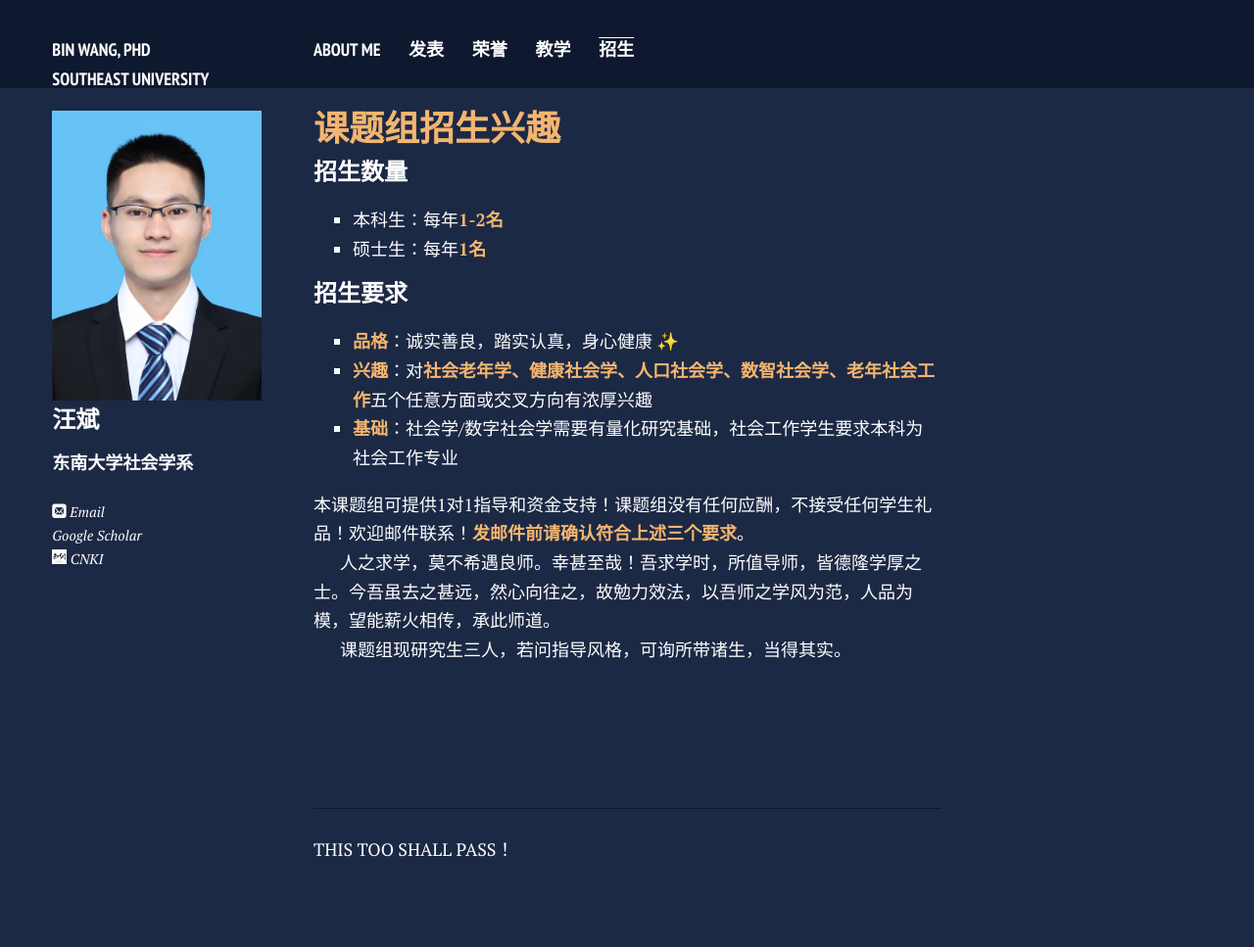
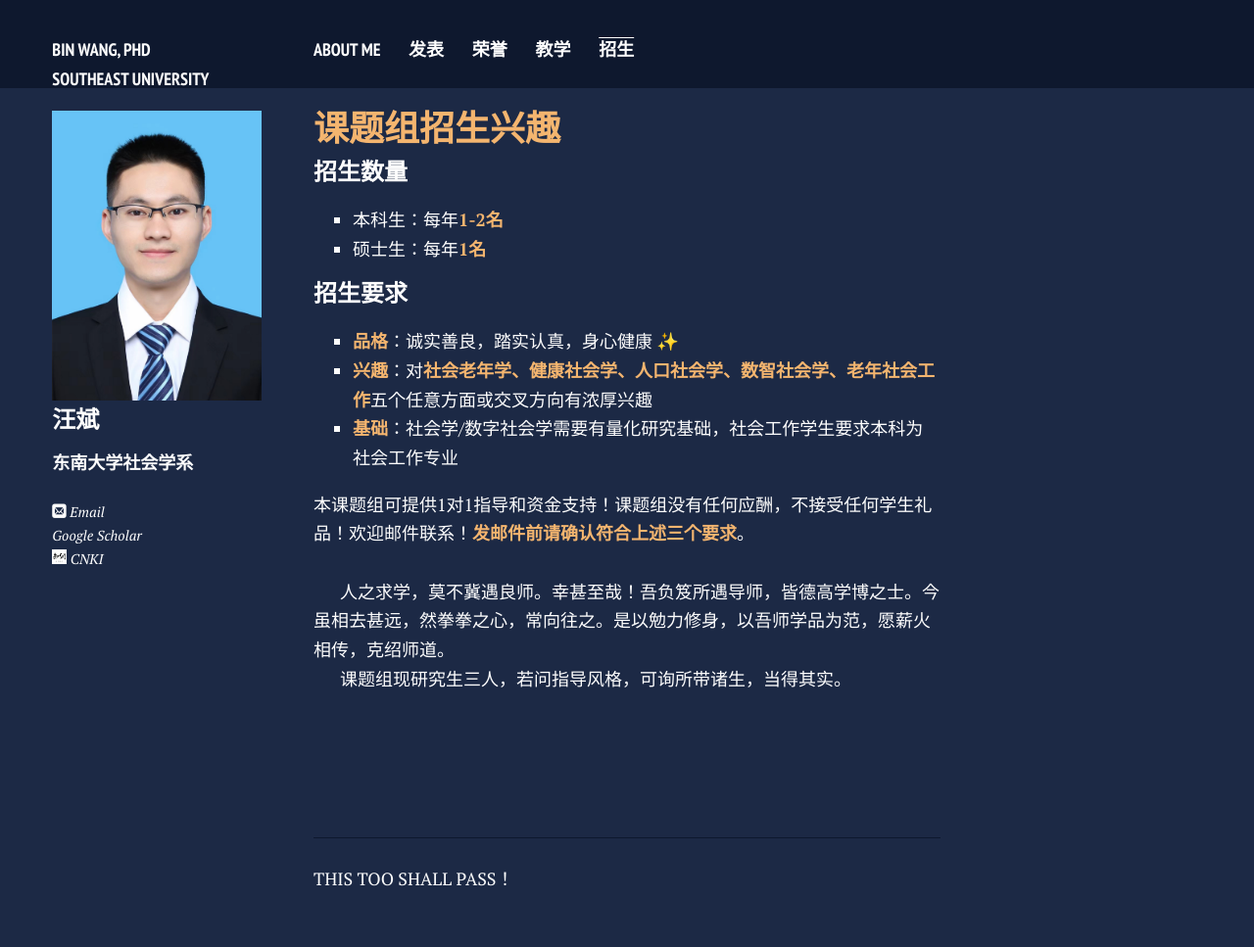
Before and after one commit to bwPhD/bwPhD.github.io, a Jekyll site: the page built from blogs.md, in a window 1280 px wide. Shown: the whole page at 98% size. Built offline with Jekyll 4.4.1, drawn with Linux system fonts in a browser that asks for light colours; nearby versions of some CDN libraries; comment, search, counter and statistics services are not loaded; a style sheet for code colours, icons or effects is not loaded; before the commit the page ends 937 px from its top, so only the background shows below that.

Commit message:
Update blogs.md

```diff
--- a/blogs.md
+++ b/blogs.md
@@ -17,9 +17,9 @@ title: 招生兴趣
 
 本课题组可提供1对1指导和资金支持！课题组没有任何应酬，不接受任何学生礼品！欢迎邮件联系！**发邮件前请确认符合上述三个要求**。
 
+<br>
 
-
-人之求学，莫不希遇良师。幸甚至哉！吾求学时，所值导师，皆德隆学厚之士。今吾虽去之甚远，然心向往之，故勉力效法，以吾师之学风为范，人品为模，望能薪火相传，承此师道。
+人之求学，莫不冀遇良师。幸甚至哉！吾负笈所遇导师，皆德高学博之士。今虽相去甚远，然拳拳之心，常向往之。是以勉力修身，以吾师学品为范，愿薪火相传，克绍师道。
 
 课题组现研究生三人，若问指导风格，可询所带诸生，当得其实。
 
```
